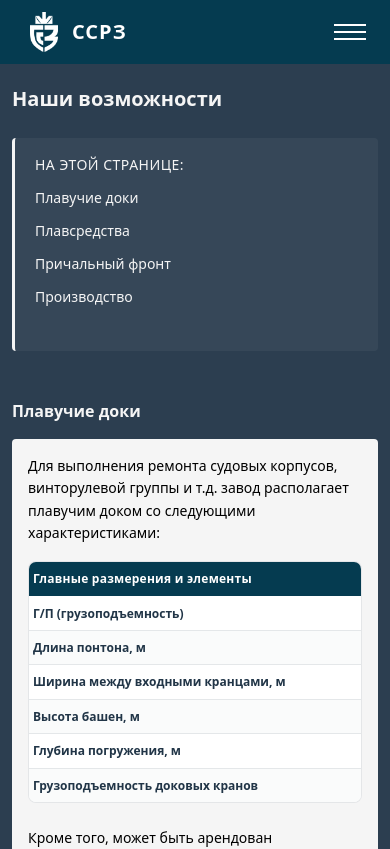
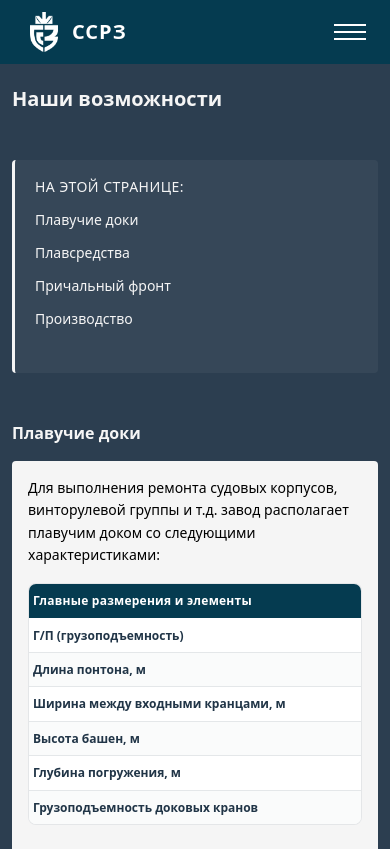
Before and after one commit to gattekagatteka/ssrz-website, a React (Vite) app: page /test/opportunities in a window 390 px wide. Shown: the top 849 px of the page. Built offline with nearby package versions, Linux system fonts and the light colour scheme.

Commit message:
ssrz v1.1 - little fixes

```diff
--- a/src/pages/Opportunities/Opportunities.css
+++ b/src/pages/Opportunities/Opportunities.css
@@ -251,7 +251,6 @@
   padding: 24px 40px;
   text-align: center;
   user-select: none;
-  height: 401px;
 }
 
 .opportunities__slider-container {
@@ -363,6 +362,7 @@
   .opportunities__title {
     font-size: 24px;
     margin-bottom: 24px;
+    height: 52px;
   }
 
   .opportunities__nav-section {
@@ -399,6 +399,7 @@
 
   .opportunities__slider {
     padding: 16px 24px;
+    height: 401px;
   }
 
   .opportunities__slider-btn {
@@ -434,6 +435,7 @@
 
   .opportunities__title {
     font-size: 20px;
+    height: 52px;
   }
 
   .opportunities__detail-title {
@@ -450,6 +452,7 @@
 
   .opportunities__slider {
     padding: 12px 16px;
+    height: 401px;
   }
 
   .opportunities__slider-btn {
```
